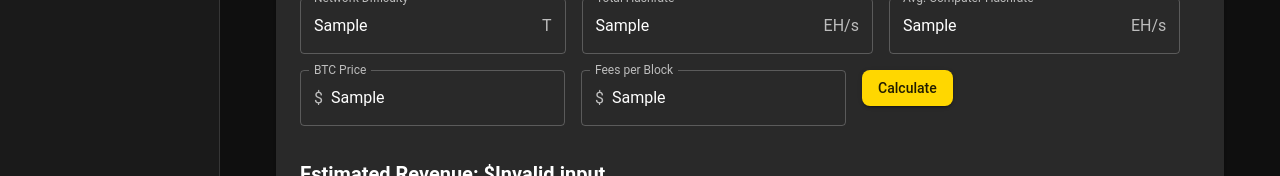
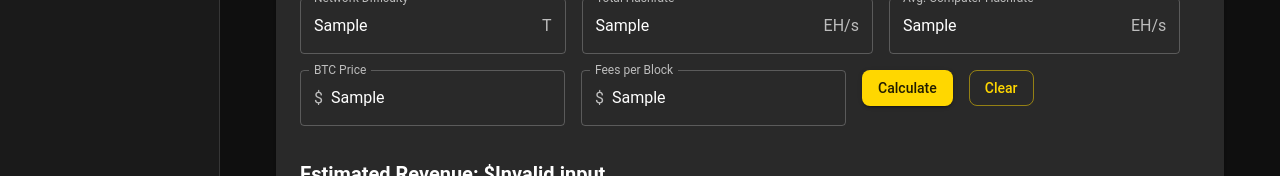
Before and after one commit to kmorris2/AurumCapital, a React (Create React App) app: page /earnings in a window 1280 px wide. Both pictures are taken after typing "Sample", "Sample", "Sample", "Sample", "Sample" into the empty fields and a click on the button "Calculate". Shown: the part 1596-1772 px from the top of the page. Built offline with nearby package versions, Linux system fonts and the light colour scheme.

Commit message:
adding cancel button functionality to calculator

```diff
--- a/src/pages/Earnings.js
+++ b/src/pages/Earnings.js
@@ -38,24 +38,28 @@ const Earnings = () => {
     const iHash = parseFloat(internalHashrate);
     const price = parseFloat(btcPrice);
     const f = parseFloat(fees);
-
-    // Reward per block is typically ~6.25 BTC (hardcoded for now)
     const blockReward = 6.25;
 
     if (!isNaN(d) && !isNaN(nHash) && !isNaN(iHash) && !isNaN(price) && !isNaN(f)) {
-      const totalReward = blockReward + (f / price); // fees added in BTC form
-      const blocksPerDay = 144; // average blocks per day
-
+      const totalReward = blockReward + (f / price);
+      const blocksPerDay = 144;
       const userShare = iHash / nHash;
       const dailyRevenueBTC = totalReward * blocksPerDay * userShare;
       const dailyRevenueUSD = dailyRevenueBTC * price;
-
-      setRevenue(dailyRevenueUSD.toFixed(2));
+      setRevenue(dailyRevenueUSD.toLocaleString(undefined, { minimumFractionDigits: 2, maximumFractionDigits: 2 }));
     } else {
       setRevenue('Invalid input');
     }
   };
 
+  const clearInputs = () => {
+    setDifficulty('');
+    setNetworkHashrate('');
+    setInternalHashrate('');
+    setBtcPrice('');
+    setFees('');
+    setRevenue(null);
+  };
 
   if (!mockMinersActive) {
     return (
@@ -204,6 +208,9 @@ const Earnings = () => {
               </Grid>
               <Grid item xs={12}>
                 <Button variant="contained" onClick={calculateRevenue}>Calculate</Button>
+                {revenue && (
+                  <Button onClick={clearInputs} sx={{ ml: 2 }} variant="outlined">Clear</Button>
+                )}
               </Grid>
               {revenue && (
                 <Grid item xs={12}>
```
